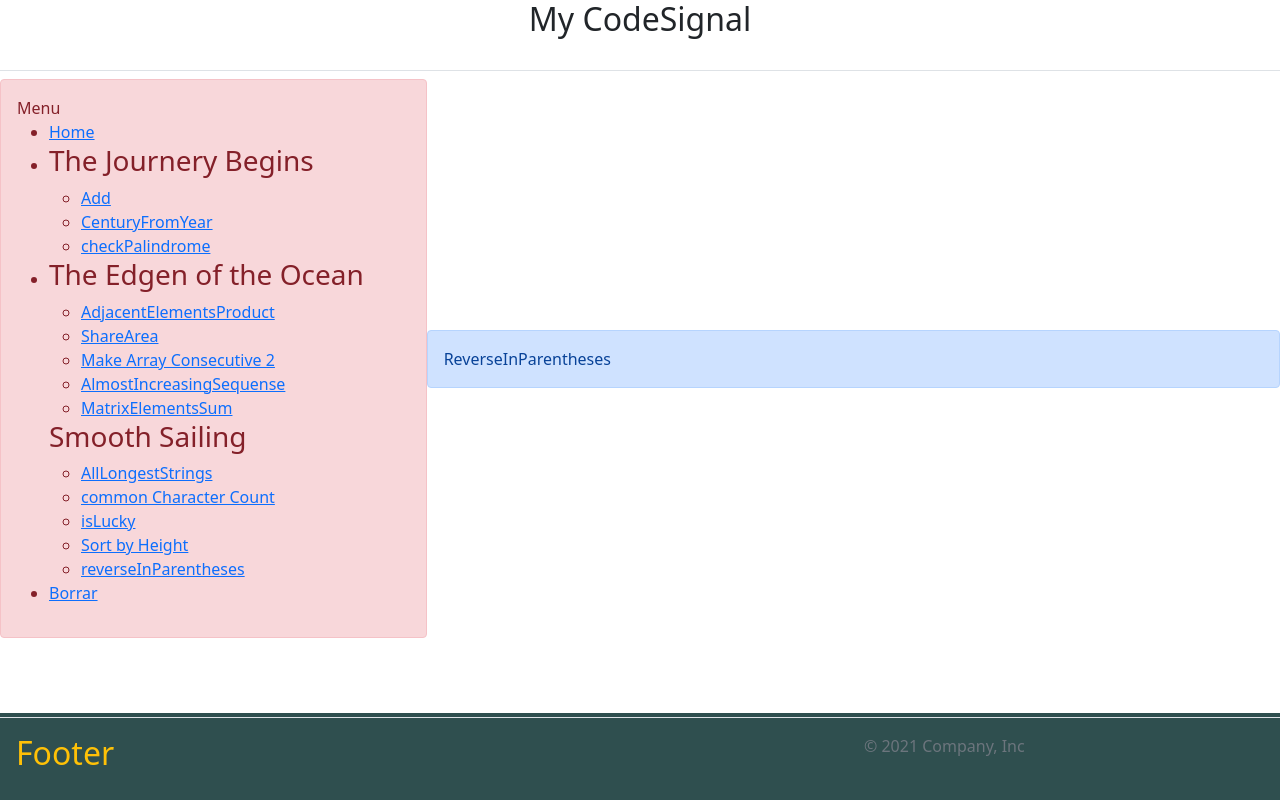
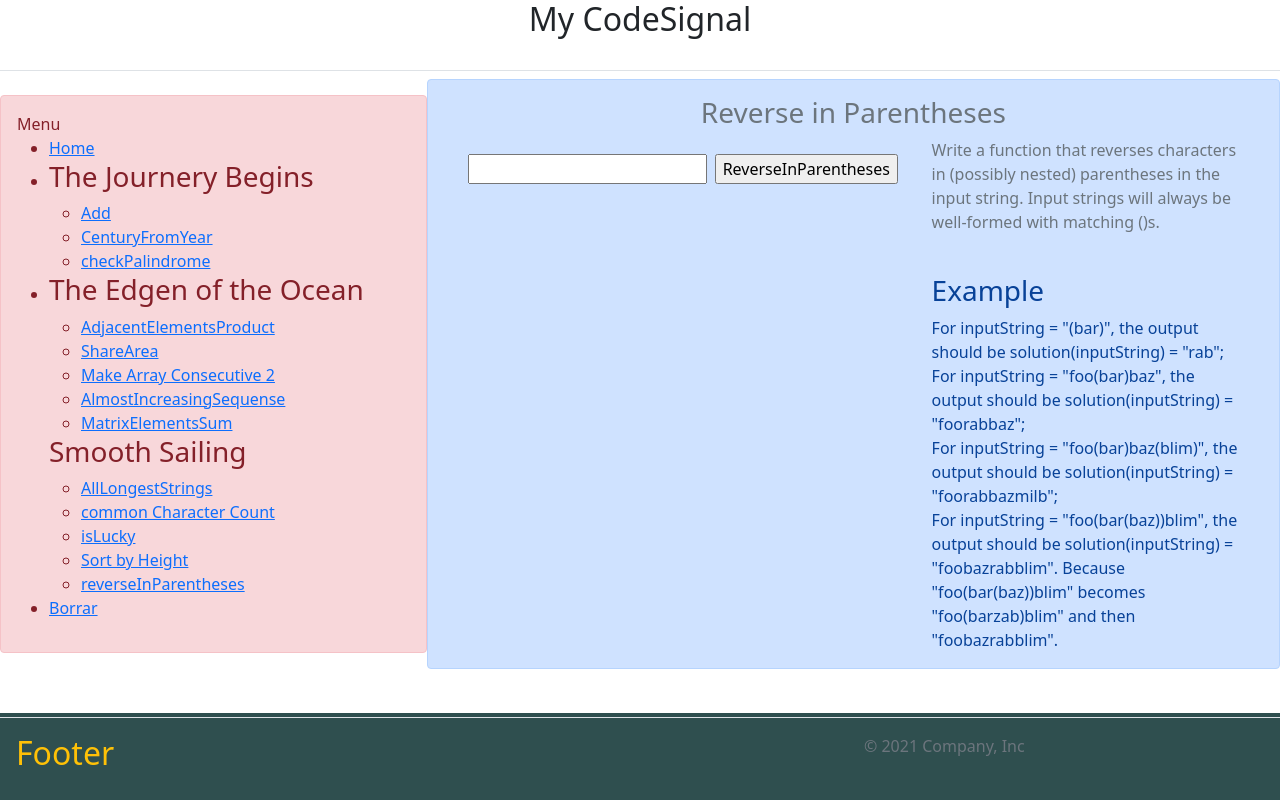
Before and after one commit to YordanSBarrera/My_App_CodeSign, a React (Create React App) app: page /ReverseInParentheses in a window 1280 px wide. Built offline with nearby package versions, Linux system fonts and the light colour scheme.

Commit message:
working in ReverseInParentheses

```diff
--- a/src/components/Vistas/SmoothSailing/ReverseInParentheses.js
+++ b/src/components/Vistas/SmoothSailing/ReverseInParentheses.js
@@ -1,4 +1,52 @@
+import { useState } from "react";
+import { ReverseInParenthesesFunc } from "../../codeSignal/SmoothSailing";
+import Formulario1I from "../../Formulario1I";
+
 const ReverseInParentheses = () => {
-  return <div>ReverseInParentheses</div>;
+  const [value1, setValue1] = useState();
+  const [respuesta, setRespuesta] = useState();
+  const info = (
+    <div>
+      <p className="text-muted font-italic">
+        Write a function that reverses characters in (possibly nested)
+        parentheses in the input string. Input strings will always be
+        well-formed with matching ()s.
+      </p>
+      <br />
+      <h3>Example</h3>
+      For inputString = "(bar)", the output should be solution(inputString) =
+      "rab";
+      <br />
+      For inputString = "foo(bar)baz", the output should be
+      solution(inputString) = "foorabbaz";
+      <br />
+      For inputString = "foo(bar)baz(blim)", the output should be
+      solution(inputString) = "foorabbazmilb";
+      <br />
+      For inputString = "foo(bar(baz))blim", the output should be
+      solution(inputString) = "foobazrabblim". Because "foo(bar(baz))blim"
+      becomes "foo(barzab)blim" and then "foobazrabblim".
+    </div>
+  );
+
+  const handleSubmit = (e) => {
+    e.preventDefault();
+
+    setRespuesta(ReverseInParenthesesFunc(value1));
+  };
+
+  return (
+    <div>
+      <Formulario1I
+        valorInial={value1}
+        nameFormulario={"Reverse in Parentheses"}
+        info={info}
+        setValue={setValue1}
+        handleSubmit={handleSubmit}
+        respuesta={respuesta}
+        nameButton={"ReverseInParentheses"}
+      />
+    </div>
+  );
 };
 export default ReverseInParentheses;
--- a/src/components/Vistas/SmoothSailing/SortByHeight.js
+++ b/src/components/Vistas/SmoothSailing/SortByHeight.js
@@ -1,4 +1,44 @@
+import { useState } from "react";
+import { inStringOutNumberArray } from "../../codeSignal/FuncionesAux";
+import { SortByHeightFunc } from "../../codeSignal/SmoothSailing";
+import Formulario1I from "../../Formulario1I";
 const SortByHeight = () => {
-  return <div>SortByHeight</div>;
+  const [value1, setValue1] = useState();
+  const [respuesta, setRespuesta] = useState();
+  const info = (
+    <div>
+      <p className="text-muted font-italic">
+        Some people are standing in a row in a park. There are trees between
+        them which cannot be moved. Your task is to rearrange the people by
+        their heights in a non-descending order without moving the trees. People
+        can be very tall!
+      </p>
+      <br />
+      <h3>Example</h3>
+      For a = [-1, 150, 190, 170, -1, -1, 160, 180], the output should be
+      solution(a) = [-1, 150, 160, 170, -1, -1, 180, 190].
+      <br />
+    </div>
+  );
+
+  const handleSubmit = (e) => {
+    e.preventDefault();
+    //SortByHeightFunc(inStringOutNumberArray(value1));
+    setRespuesta(SortByHeightFunc(inStringOutNumberArray(value1)));
+  };
+
+  return (
+    <div>
+      <Formulario1I
+        valorInial={value1}
+        nameFormulario={"Sort by Height"}
+        info={info}
+        setValue={setValue1}
+        handleSubmit={handleSubmit}
+        respuesta={respuesta}
+        nameButton={"SortByHeight"}
+      />
+    </div>
+  );
 };
 export default SortByHeight;
--- a/src/components/codeSignal/SmoothSailing.js
+++ b/src/components/codeSignal/SmoothSailing.js
@@ -59,7 +59,41 @@
 };
 
 //12
-export const SortByHeightFunc = () => {};
+export const SortByHeightFunc = (array) => {
+  let arrayCopia = [];
+  let respuesta = [];
+  array.forEach((element) => {
+    console.log(element);
+    if (element !== -1) {
+      arrayCopia.push(element);
+    }
+  });
+  arrayCopia.sort(function (a, b) {
+    return a - b;
+  });
+  console.log(arrayCopia);
+
+  for (let index = 0, ac = 0; index < array.length; index++) {
+    if (array[index] === -1) {
+      respuesta.push(-1);
+    } else {
+      respuesta.push(arrayCopia[ac]);
+      ac++;
+    }
+  }
+  return respuesta;
+};
 
 //13
-export const ReverseInParenthesesFunc = () => {};
+export const ReverseInParenthesesFunc = (cadena) => {
+  ///arreglar
+  let respuesta = cadena.split(")");
+  console.log(respuesta);
+  let array = [];
+  // console.log(cadena.split(")", 2));
+  respuesta.forEach((element) => {
+    array.push(element.split("("));
+  });
+  console.log(array);
+  return respuesta;
+};
```
Also changed, not shown: src/components/Vistas/nuevo.js (+5 -4 lines).
